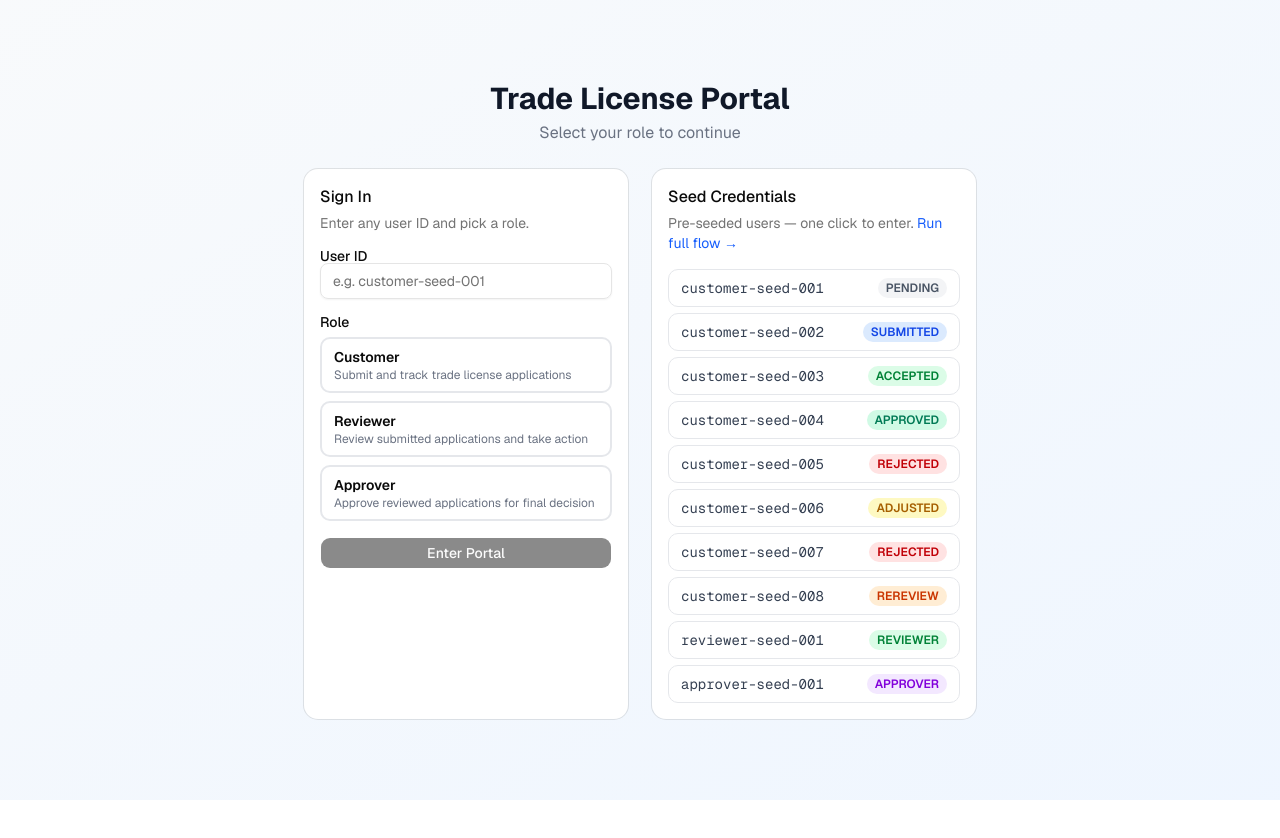
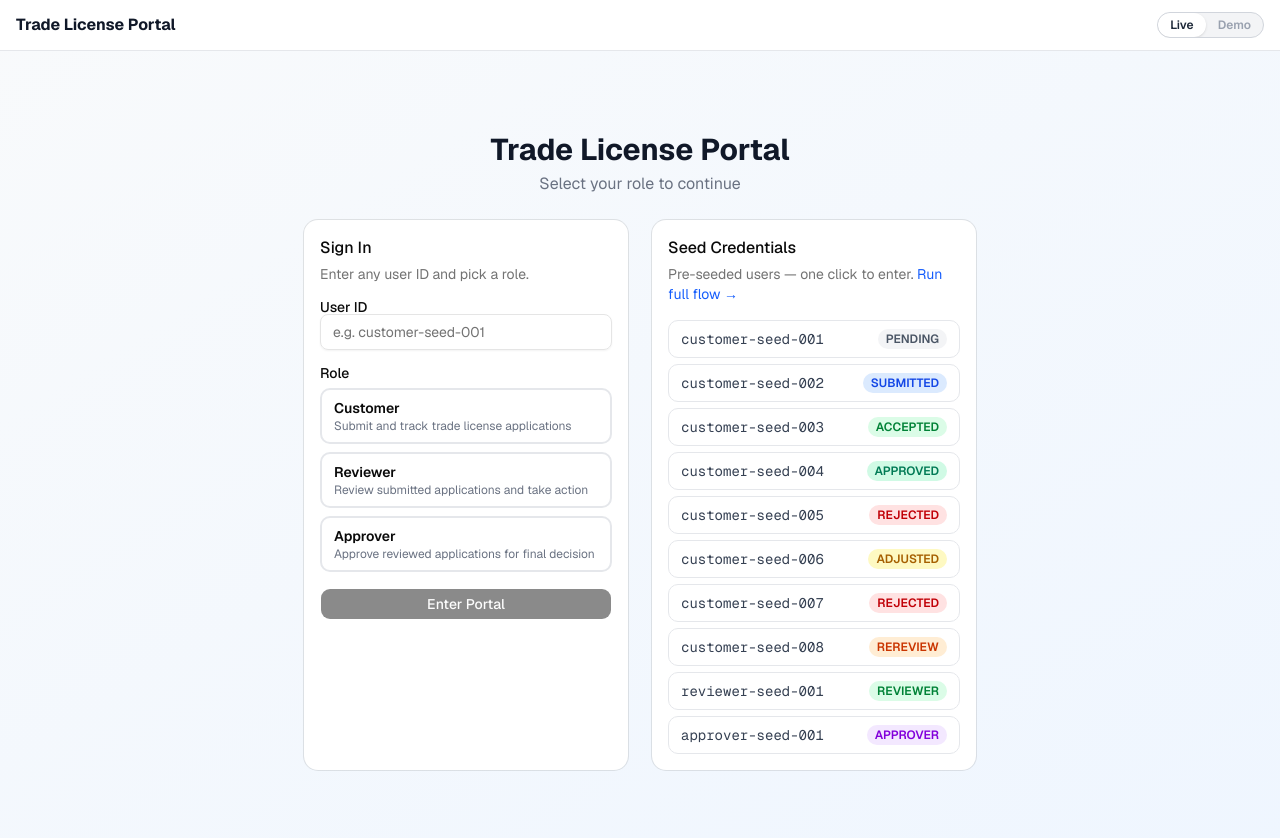
Before and after one commit to YonAndualem/UO4304, a Next.js app in the folder frontend/: page / in a window 1280 px wide. Shown: the top 838 px of the page. Before the commit the page ends 800 px from the top, so only its background shows below. Built offline with nearby package versions, Linux system fonts and the light colour scheme.

Commit message:
feat: add Live/Demo mode toggle to navbar
Adds a pill-shaped Live/Demo toggle in the navbar. Demo mode tints the
header amber, shows a sticky banner below the nav, and persists the
choice to localStorage across page reloads.

```diff
--- a/frontend/app/layout.tsx
+++ b/frontend/app/layout.tsx
@@ -2,7 +2,9 @@ import type { Metadata } from "next";
 import { Geist, Geist_Mono } from "next/font/google";
 import "./globals.css";
 import { IdentityProvider } from "@/contexts/IdentityContext";
+import { DemoModeProvider } from "@/contexts/DemoModeContext";
 import { NavBar } from "@/components/NavBar";
+import { DemoBanner } from "@/components/DemoBanner";
 
 const geistSans = Geist({
   variable: "--font-geist-sans",
@@ -31,8 +33,11 @@ export default function RootLayout({
     >
       <body className="min-h-full flex flex-col bg-gray-50">
         <IdentityProvider>
-          <NavBar />
-          <main className="flex-1">{children}</main>
+          <DemoModeProvider>
+            <NavBar />
+            <DemoBanner />
+            <main className="flex-1">{children}</main>
+          </DemoModeProvider>
         </IdentityProvider>
       </body>
     </html>
--- /dev/null
+++ b/frontend/components/DemoBanner.tsx
@@ -0,0 +1,24 @@
+"use client";
+
+import { useDemoMode } from "@/contexts/DemoModeContext";
+
+export function DemoBanner() {
+  const { isDemoMode, toggleDemoMode } = useDemoMode();
+
+  if (!isDemoMode) return null;
+
+  return (
+    <div className="bg-amber-400 text-amber-950 text-sm font-medium px-4 py-2 flex items-center justify-between">
+      <span>
+        🎬 Demo Mode — you are viewing a live walkthrough of the workflow. All data is for demonstration purposes.
+      </span>
+      <button
+        type="button"
+        onClick={toggleDemoMode}
+        className="text-xs underline underline-offset-2 hover:no-underline shrink-0 ml-4"
+      >
+        Exit demo
+      </button>
+    </div>
+  );
+}
--- a/frontend/components/NavBar.tsx
+++ b/frontend/components/NavBar.tsx
@@ -4,6 +4,7 @@ import Link from "next/link";
 import { useRouter } from "next/navigation";
 import { Button } from "@/components/ui/button";
 import { useIdentity } from "@/contexts/IdentityContext";
+import { useDemoMode } from "@/contexts/DemoModeContext";
 
 const ROLE_HOME: Record<string, string> = {
   CUSTOMER: "/customer/applications",
@@ -13,6 +14,7 @@ const ROLE_HOME: Record<string, string> = {
 
 export function NavBar() {
   const { identity, logout } = useIdentity();
+  const { isDemoMode, toggleDemoMode } = useDemoMode();
   const router = useRouter();
 
   function handleLogout() {
@@ -20,22 +22,60 @@ export function NavBar() {
     router.push("/");
   }
 
-  if (!identity) return null;
+  return (
+    <header
+      className={`border-b px-4 py-3 flex items-center justify-between shadow-sm transition-colors duration-300 ${
+        isDemoMode ? "bg-amber-50 border-amber-300" : "bg-white border-gray-200"
+      }`}
+    >
+      <Link
+        href={identity ? (ROLE_HOME[identity.role] ?? "/") : "/"}
+        className="flex items-center gap-2"
+      >
+        <span className="font-bold text-gray-900">Trade License Portal</span>
+        {identity && (
+          <span className="text-xs bg-blue-100 text-blue-700 rounded-full px-2 py-0.5 font-medium">
+            {identity.role}
+          </span>
+        )}
+      </Link>
 
-  return (
-    <header className="border-b bg-white px-4 py-3 flex items-center justify-between shadow-sm">
-      <Link href={ROLE_HOME[identity.role] ?? "/"} className="flex items-center gap-2">
-        <span className="font-bold text-gray-900">Trade License Portal</span>
-        <span className="text-xs bg-blue-100 text-blue-700 rounded-full px-2 py-0.5 font-medium">
-          {identity.role}
-        </span>
-      </Link>
-      <div className="flex items-center gap-3 text-sm text-gray-600">
-        <Link href="/test-flow" className="text-sm text-blue-600 hover:underline font-medium">
-          Test Flow
-        </Link>
-        <span className="font-mono text-xs bg-gray-100 px-2 py-1 rounded">{identity.userId}</span>
-        <Button variant="ghost" size="sm" onClick={handleLogout}>Sign out</Button>
+      <div className="flex items-center gap-3">
+        {/* Live / Demo pill toggle */}
+        <button
+          type="button"
+          onClick={toggleDemoMode}
+          aria-pressed={isDemoMode}
+          className={`flex items-center rounded-full border text-xs font-semibold overflow-hidden transition-colors duration-200 ${
+            isDemoMode ? "border-amber-400 bg-amber-100" : "border-gray-300 bg-gray-100"
+          }`}
+        >
+          <span
+            className={`px-3 py-1 rounded-full transition-colors duration-200 ${
+              !isDemoMode ? "bg-white text-gray-800 shadow-sm" : "text-gray-400"
+            }`}
+          >
+            Live
+          </span>
+          <span
+            className={`px-3 py-1 rounded-full transition-colors duration-200 ${
+              isDemoMode ? "bg-amber-400 text-white shadow-sm" : "text-gray-400"
+            }`}
+          >
+            Demo
+          </span>
+        </button>
+
+        {identity && (
+          <>
+            <span className="font-mono text-xs bg-gray-100 px-2 py-1 rounded text-gray-600">
+              {identity.userId}
+            </span>
+            <Button variant="ghost" size="sm" onClick={handleLogout}>
+              Sign out
+            </Button>
+          </>
+        )}
       </div>
     </header>
   );
--- /dev/null
+++ b/frontend/contexts/DemoModeContext.tsx
@@ -0,0 +1,38 @@
+"use client";
+
+import { createContext, useContext, useEffect, useState, type ReactNode } from "react";
+
+interface DemoModeContextValue {
+  isDemoMode: boolean;
+  toggleDemoMode: () => void;
+}
+
+const DemoModeContext = createContext<DemoModeContextValue | null>(null);
+
+export function DemoModeProvider({ children }: { children: ReactNode }) {
+  const [isDemoMode, setIsDemoMode] = useState(false);
+
+  useEffect(() => {
+    setIsDemoMode(localStorage.getItem("demoMode") === "true");
+  }, []);
+
+  function toggleDemoMode() {
+    setIsDemoMode((prev) => {
+      const next = !prev;
+      localStorage.setItem("demoMode", String(next));
+      return next;
+    });
+  }
+
+  return (
+    <DemoModeContext.Provider value={{ isDemoMode, toggleDemoMode }}>
+      {children}
+    </DemoModeContext.Provider>
+  );
+}
+
+export function useDemoMode(): DemoModeContextValue {
+  const ctx = useContext(DemoModeContext);
+  if (!ctx) throw new Error("useDemoMode must be used inside DemoModeProvider");
+  return ctx;
+}
```
